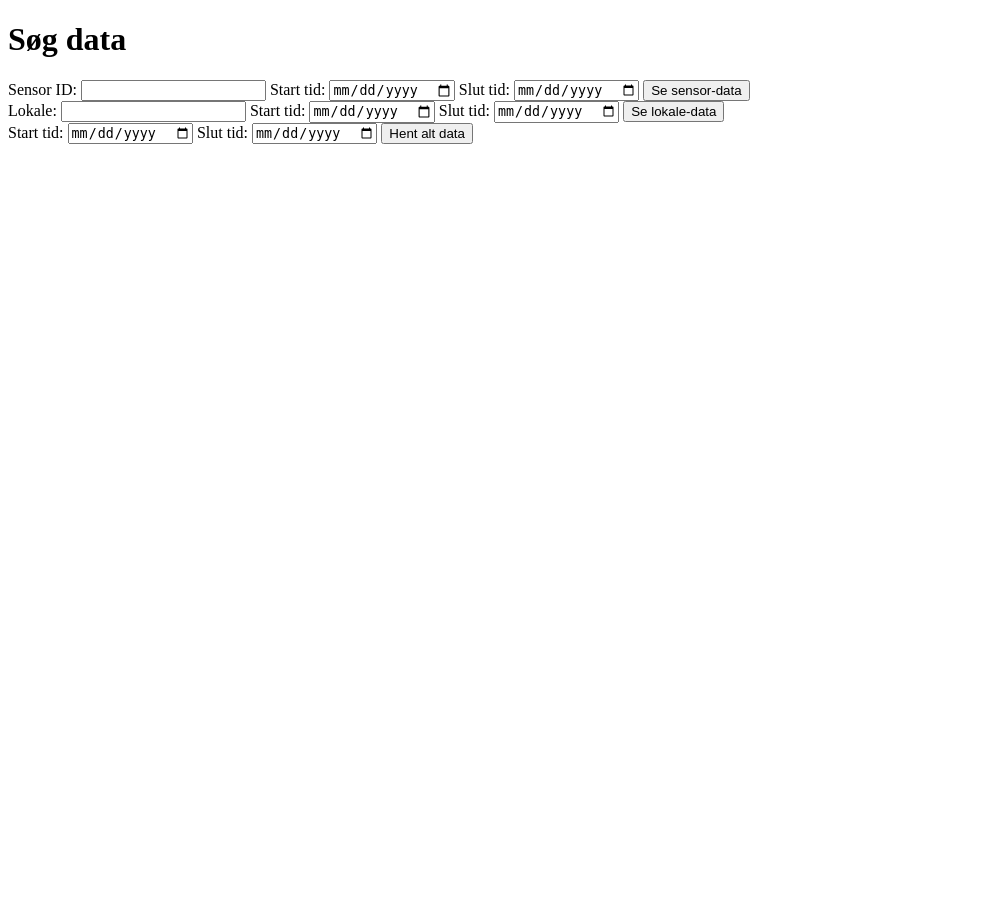
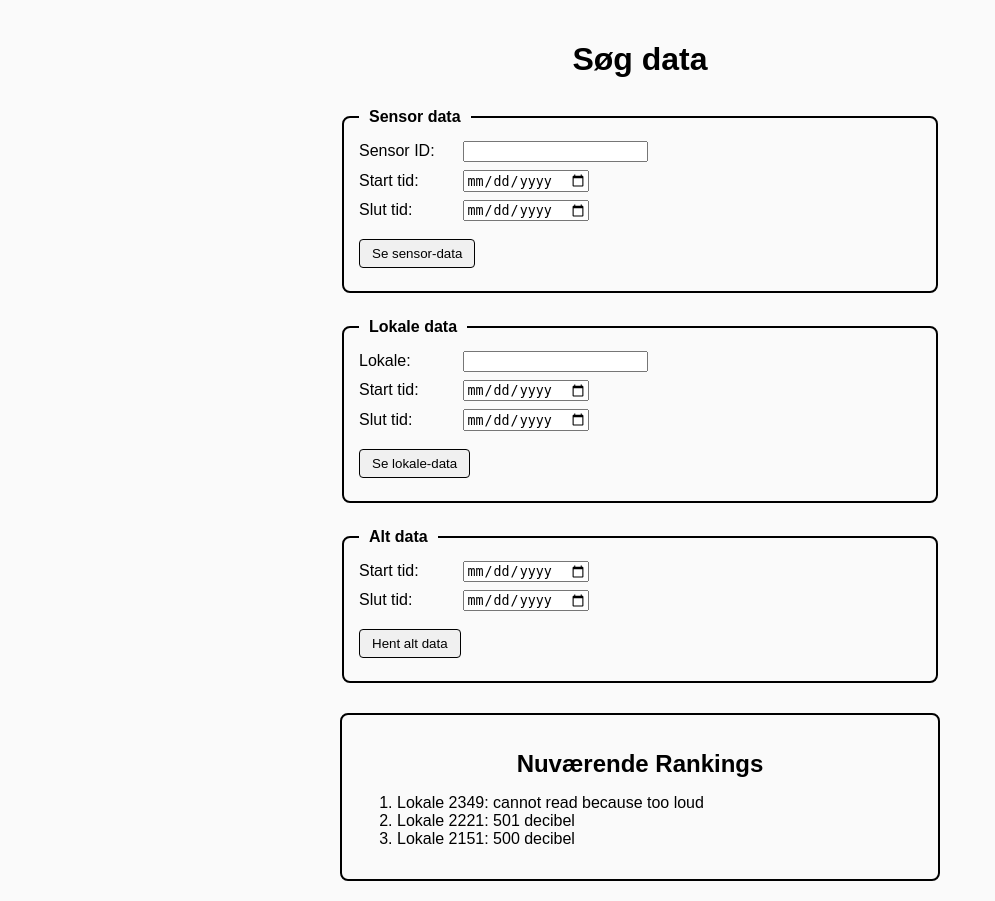
Before and after one commit to Abdullah123456789101/Larm, a Flask app: page / in a window 1280 px wide. Shown: the whole page, without its empty margins (0-995 px from the left). Before the commit the page ends 144 px from the top, so only its background shows below. Run offline with Flask 3, Linux system fonts and the light colour scheme.

Commit message:
upgraded again

```diff
--- a/Templates/index.html
+++ b/Templates/index.html
@@ -3,48 +3,140 @@
 <head>
     <meta charset="UTF-8">
     <title>Søg i larm.db</title>
+    <style>
+        body {
+            font-family: Arial, sans-serif;
+            display: flex;
+            justify-content: center;
+            align-items: flex-start;
+            min-height: 100vh;
+            margin: 0;
+            padding: 20px;
+            background-color: #fafafa;
+        }
+
+        .container {
+            max-width: 600px;
+            width: 100%;
+            text-align: center;
+        }
+
+        h1 {
+            margin-bottom: 30px;
+        }
+
+        fieldset {
+            border: 2px solid black;
+            border-radius: 8px;
+            padding: 15px;
+            margin-bottom: 25px;
+            text-align: left;
+        }
+
+        legend {
+            font-weight: bold;
+            padding: 0 10px;
+        }
+
+        label {
+            display: inline-block;
+            width: 100px;
+            margin-bottom: 8px;
+        }
+
+        input {
+            margin-bottom: 8px;
+        }
+
+        .submit-btn {
+            margin-top: 10px;
+            padding: 6px 12px;
+            border: 1px solid black;
+            background: #f0f0f0;
+            cursor: pointer;
+            border-radius: 4px;
+        }
+
+        .submit-btn:hover {
+            background: #ddd;
+        }
+
+        .ranking-box {
+            border: 2px solid black;
+            border-radius: 8px;
+            padding: 15px;
+            margin-top: 30px;
+            text-align: left;
+        }
+
+        .ranking-box h2 {
+            text-align: center;
+            margin-bottom: 15px;
+        }
+    </style>
 </head>
 <body>
+    <div class="container">
         <h1>Søg data</h1>
 
         <!-- Formular til sensor -->
         <form action="/submit" method="get">
+            <fieldset>
+                <legend>Sensor data</legend>
                 <label for="sensor">Sensor ID:</label>
-        <input type="number" id="sensor" name="sensor">
+                <input type="number" id="sensor" name="sensor"><br>
 
                 <label for="start_sensor">Start tid:</label>
-        <input type="date" id="start_sensor" name="start">
+                <input type="date" id="start_sensor" name="start"><br>
 
                 <label for="end_sensor">Slut tid:</label>
-        <input type="date" id="end_sensor" name="end">
+                <input type="date" id="end_sensor" name="end"><br>
 
-        <input type="submit" value="Se sensor-data">
+                <input type="submit" class="submit-btn" value="Se sensor-data">
+            </fieldset>
         </form>
 
         <!-- Formular til lokale -->
         <form action="/submit" method="get">
+            <fieldset>
+                <legend>Lokale data</legend>
                 <label for="lokale">Lokale:</label>
-        <input type="number" id="lokale" name="lokale">
+                <input type="number" id="lokale" name="lokale"><br>
 
                 <label for="start_lokale">Start tid:</label>
-        <input type="date" id="start_lokale" name="start">
+                <input type="date" id="start_lokale" name="start"><br>
 
                 <label for="end_lokale">Slut tid:</label>
-        <input type="date" id="end_lokale" name="end">
+                <input type="date" id="end_lokale" name="end"><br>
 
-        <input type="submit" value="Se lokale-data">
+                <input type="submit" class="submit-btn" value="Se lokale-data">
+            </fieldset>
         </form>
 
         <!-- Formular til alt data -->
         <form action="/submit" method="get">
+            <fieldset>
+                <legend>Alt data</legend>
                 <label for="start_all">Start tid:</label>
-        <input type="date" id="start_all" name="start">
+                <input type="date" id="start_all" name="start"><br>
 
                 <label for="end_all">Slut tid:</label>
-        <input type="date" id="end_all" name="end">
+                <input type="date" id="end_all" name="end"><br>
 
-        <input type="hidden" name="all" value="1"> <!-- markér at det er "alt data" -->
-        <input type="submit" value="Hent alt data">
+                <input type="hidden" name="all" value="1">
+                <input type="submit" class="submit-btn" value="Hent alt data">
+            </fieldset>
         </form>
+
+        <!-- Nuværende Rankings -->
+        <div class="ranking-box">
+            <h2>Nuværende Rankings</h2>
+            <ol>
+                <li>Lokale 2349: cannot read because too loud</li>
+                <li>Lokale 2221: 501 decibel</li>
+                <li>Lokale 2151: 500 decibel</li>
+            </ol>
+        </div>
+    </div>
 </body>
 </html>
```
Lines whose indentation alone changed are shown as unchanged.
